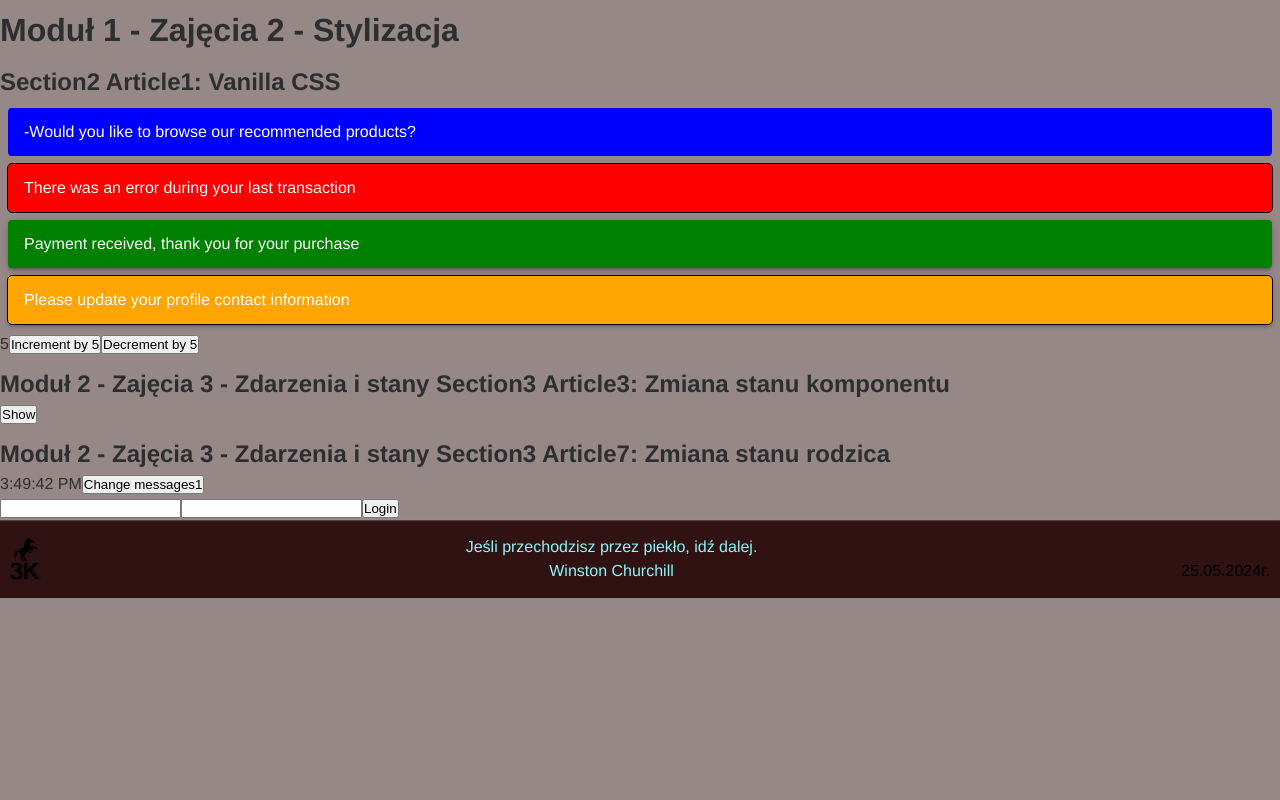
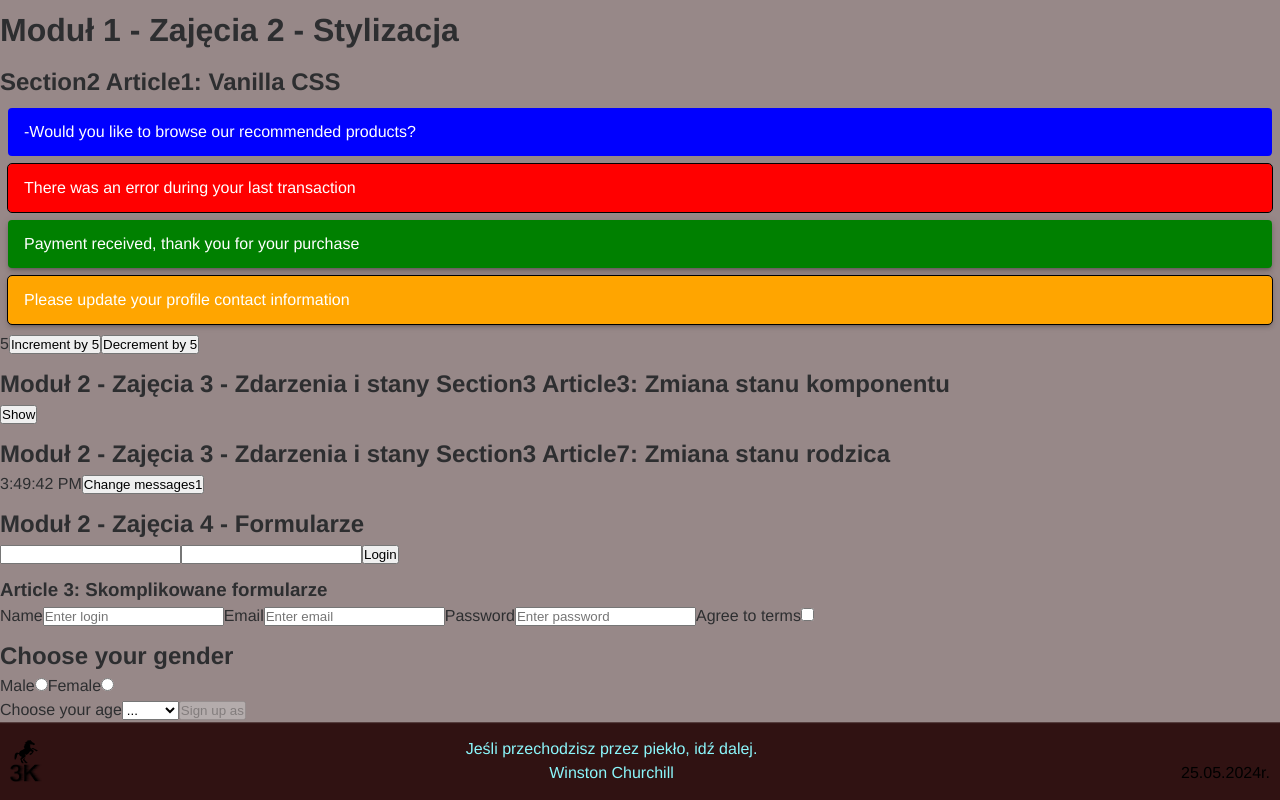
Before and after one commit to KonradKinok/react-first-repository, a React (Create React App) app: page / in a window 1280 px wide. Shown: the part 886-1686 px from the top of the page. Before the commit the page ends 1484 px from the top, so only its background shows below. Built offline with nearby package versions, Linux system fonts and the light colour scheme.

Commit message:
09.06.2024

```diff
--- a/src/components/FormularzeM2Z4S1A1/index.jsx
+++ b/src/components/FormularzeM2Z4S1A1/index.jsx
@@ -1,7 +1,7 @@
 import { Component } from "react";
 import PropTypes from "prop-types";
 import css from "./FormularzeM2Z4S1A1.css"
-
+// Moduł 2 - Zajęcia 4 - Formularze
 export class LoginForm extends Component {
     handleSubmit = evt => {
         evt.preventDefault();
@@ -28,3 +28,134 @@ export class LoginForm extends Component {
         );
     }
 }
+
+// Article 3: Skomplikowane formularze
+// Dla poprawy czytelności kodu można przenieść stan początkowy formularza poza ciało klasy.
+// Możemy tak zrobić, jeżeli wartości nie są obliczane dynamicznie.
+const Gender = {
+    MALE: "male",
+    FEMALE: "female",
+};
+
+const INITIAL_STATE = {
+    login: "",
+    email: "",
+    password: "",
+    agreed: false,
+    gender: null,
+    age: "",
+};
+export class SignUpForm extends Component {
+    state = {
+        ...INITIAL_STATE,
+    };
+
+    // Dla wszystkich elementów wykorzystamy jedną funkcję obsługującą zmianę stanu ('handler').
+    // Inputy będziemy rozróżniać za pomocą atrybutu `name`
+    handleChange = evt => {
+        const { name, value, type, checked } = evt.target;
+        this.setState({ [name]: type === "checkbox" ? checked : value });
+    };
+
+    handleSubmit = evt => {
+        evt.preventDefault();
+        const { login, email, password, agreed } = this.state;
+
+        console.log(
+            `Login: ${login}, Email: ${email}, Password: ${password}, Agreed: ${agreed}`
+        );
+
+        this.props.onSubmit({ ...this.state });
+        this.reset();
+    };
+
+    reset = () => {
+        this.setState({ ...INITIAL_STATE });
+    };
+
+
+    render() {
+        const { login, email, password, agreed, gender, age } = this.state;
+
+        return (
+            <form onSubmit={this.handleSubmit}>
+                <label>
+                    Name
+                    <input
+                        type="text"
+                        placeholder="Enter login"
+                        name="login"
+                        value={login}
+                        onChange={this.handleChange}
+                    />
+                </label>
+                <label>
+                    Email
+                    <input
+                        type="email"
+                        placeholder="Enter email"
+                        name="email"
+                        value={email}
+                        onChange={this.handleChange}
+                    />
+                </label>
+                <label>
+                    Password
+                    <input
+                        type="password"
+                        placeholder="Enter password"
+                        name="password"
+                        value={password}
+                        onChange={this.handleChange}
+                    />
+                </label>
+                <label>
+                    Agree to terms
+                    <input
+                        type="checkbox"
+                        name="agreed"
+                        checked={agreed}
+                        onChange={this.handleChange}
+                    />
+                </label>
+                <section>
+                    <h2>Choose your gender</h2>
+                    <label>
+                        Male
+                        <input
+                            type="radio"
+                            checked={gender === Gender.MALE}
+                            name="gender"
+                            value={Gender.MALE}
+                            onChange={this.handleChange}
+                        />
+                    </label>
+                    <label>
+                        Female
+                        <input
+                            type="radio"
+                            checked={gender === Gender.FEMALE}
+                            name="gender"
+                            value={Gender.FEMALE}
+                            onChange={this.handleChange}
+                        />
+                    </label>
+                </section>
+                <label>
+                    Choose your age
+                    <select name="age" value={age} onChange={this.handleChange}>
+                        <option value="" disabled>
+                            ...
+                        </option>
+                        <option value="18-25">18-25</option>
+                        <option value="26-35">26-35</option>
+                        <option value="36+">36+</option>
+                    </select>
+                </label>
+                <button type="submit" disabled={!agreed}>
+                    Sign up as {login}
+                </button>
+            </form>
+        );
+    }
+}
--- a/src/index.js
+++ b/src/index.js
@@ -26,10 +26,13 @@ ReactDOM.createRoot(document.querySelector('div#root')).render(
     {/* Moduł 2 - Zajęcia 3 - Zdarzenia i stany */}
     <M2Z3S2ZdarzeniaStany.Counter step={5} />
     {/* Moduł 2 - Zajęcia 3 - Zdarzenia i stany - Zmiana stanu komponentu */}
-    <M2Z3S2ZdarzeniaStany.Toggle />
+    <M2Z3S2ZdarzeniaStany.Toggle children={'children ??? czyżby ??'} />
     {/* Moduł 2 - Zajęcia 3 - Zdarzenia i stany - Zmiana stanu rodzica */}
     <M2Z3S2ZdarzeniaStany.ButtonClass />
+    <h2>Moduł 2 - Zajęcia 4 - Formularze</h2>
     <FolmularzeMetody.LoginForm onSubmit={values => console.log(values)} />
+    <h3>Article 3: Skomplikowane formularze</h3>
+    <FolmularzeMetody.SignUpForm onSubmit={values => console.log(values)} />
     {/* Footer */}
     <Footer />
   </React.StrictMode>
```
Also changed, not shown: 1 other file (tests, documents, lock files or other folders).
